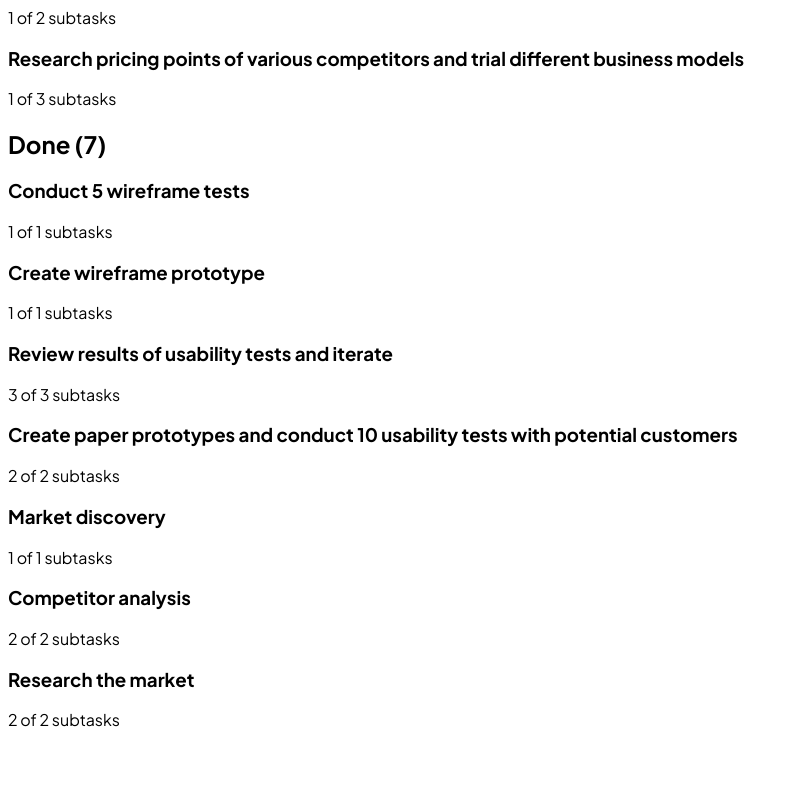
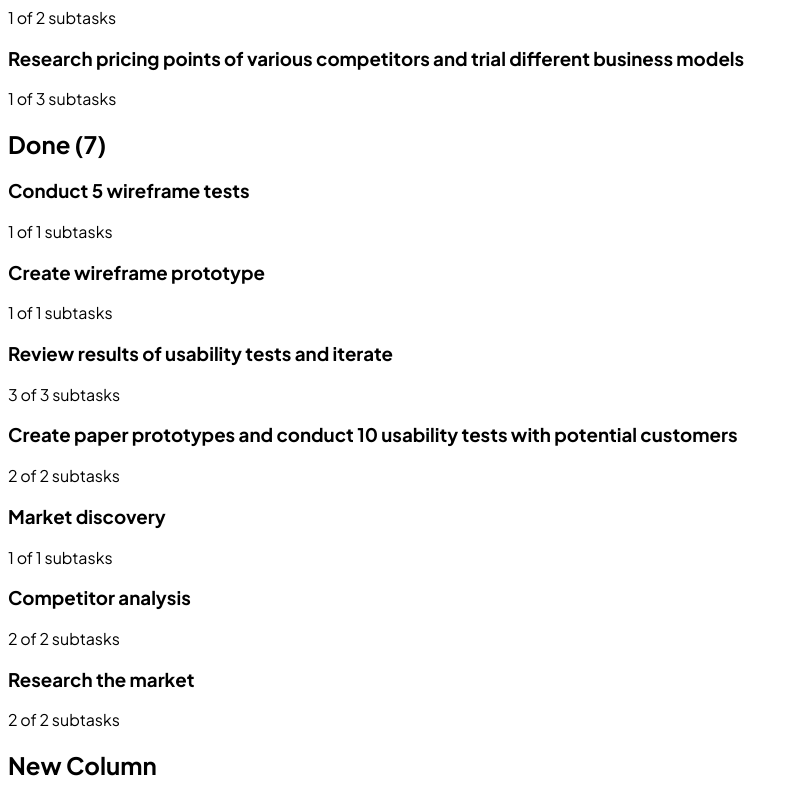
Before and after one commit to Stelkooo/kanban, a Next.js app: page / in a window 1280 px wide. Shown: the part 961-1761 px from the top of the page, without its empty margins (0-799 px from the left). Before the commit the page ends 1707 px from the top, so only its background shows below. Built offline with nearby package versions, Linux system fonts and the light colour scheme.

Commit message:
add new column

```diff
--- /dev/null
+++ b/pages/sections/main/add-new-column/add-new-column.component.tsx
@@ -0,0 +1,7 @@
+export default function AddNewColumn() {
+  return (
+    <div className="mt-10 grid h-full min-w-[280px] place-content-center rounded-md bg-lines-light">
+      <h2 className="heading-large text-medium-grey">New Column</h2>
+    </div>
+  );
+}
--- a/pages/sections/main/components/column/column.component.tsx
+++ b/pages/sections/main/components/column/column.component.tsx
@@ -14,7 +14,7 @@ export default function Column({ column }: Props) {
       <h2 className="heading-small mb-6 flex uppercase text-medium-grey before:mr-3 before:inline-block before:h-4 before:w-4 before:rounded-full before:bg-purple">
         {column.name} ({column.tasks.length})
       </h2>
-      <Tasks tasks={column.tasks} />
+      <Tasks tasks={tasksSorted} />
     </div>
   );
 }
--- a/pages/sections/main/components/columns/columns.component.tsx
+++ b/pages/sections/main/components/columns/columns.component.tsx
@@ -1,5 +1,6 @@
 import { TColumn } from '@/pages/types/kanban.types';
 import Column from '../column/column.component';
+import AddNewColumn from '../../add-new-column/add-new-column.component';
 
 type Props = {
   columns: TColumn[];
@@ -11,6 +12,7 @@ export default function Columns({ columns }: Props) {
       {columns.map((column) => (
         <Column key={column.id} column={column} />
       ))}
+      <AddNewColumn />
     </>
   );
 }
```
